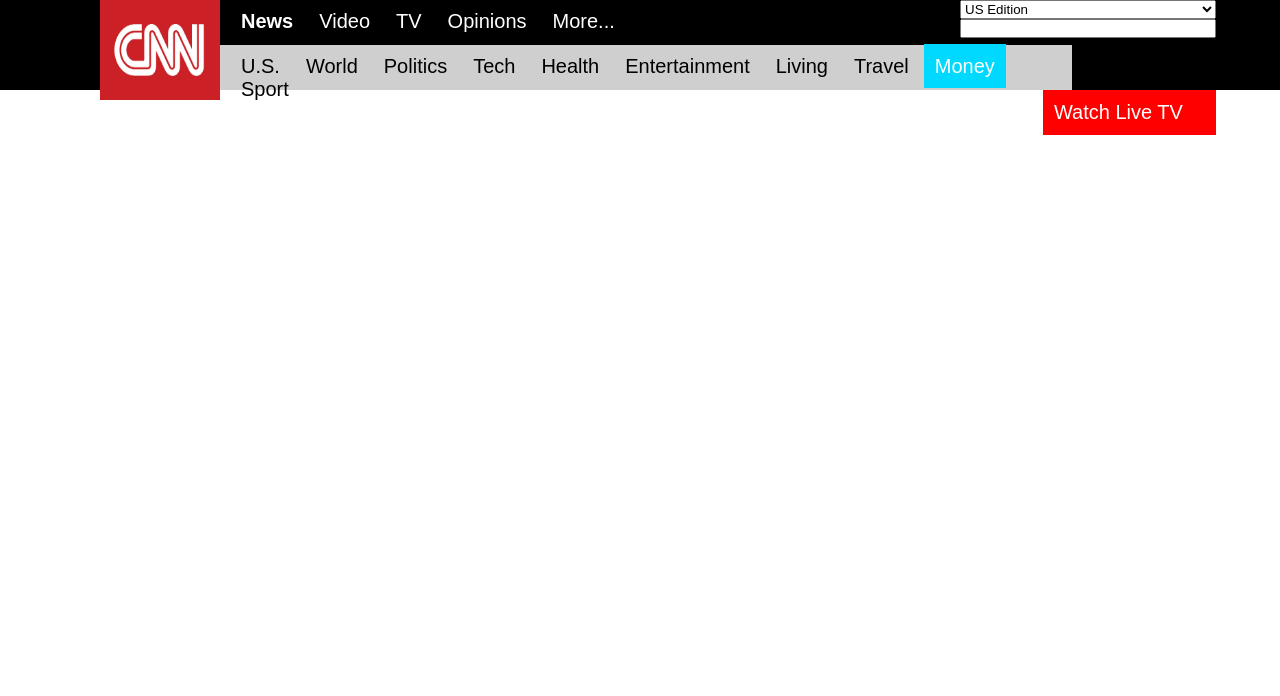
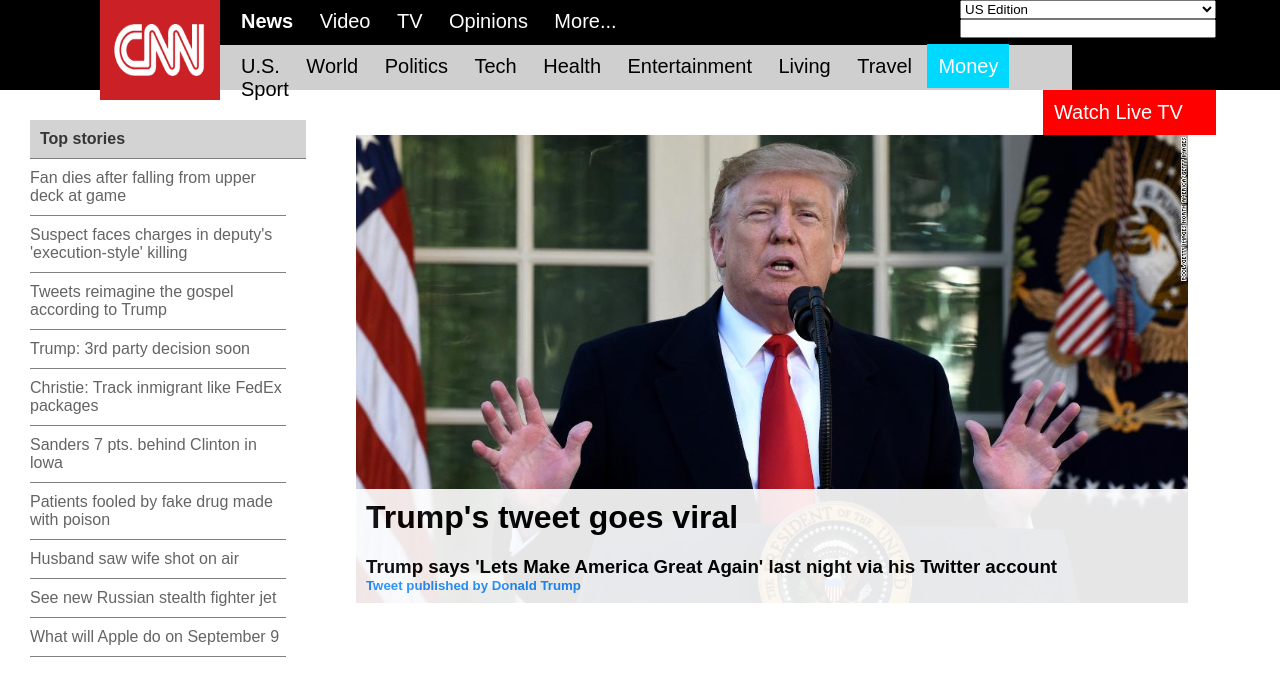
Before and after one commit to jlcruza/CNN_Website, a plain HTML site: page index.html in a window 1280 px wide. Drawn offline with Linux system fonts and the light colour scheme.

Commit message:
Added top headlines and front picture

```diff
--- a/index.html
+++ b/index.html
@@ -35,7 +35,36 @@
                 <a style="background-color: rgb(0, 217, 255); color: white">Money</a>
                 <a>Sport</a>
             </nav>
-            <a id="liveTV"  style="">Watch Live TV</a>
+            <a id="liveTV">Watch Live TV</a>
+        </div>
+
+        <!--The main content of the page-->
+        <div id="NewsWindows">
+            <div id="TopHeadlines">
+                <p class="headlines">Top stories</p>
+                <ul>
+                    <li>Fan dies after falling from upper deck at game</li>
+                    <li>Suspect faces charges in deputy's 'execution-style' killing</li>
+                    <li>Tweets reimagine the gospel according to Trump</li>
+                    <li>Trump: 3rd party decision soon</li>
+                    <li>Christie: Track inmigrant like FedEx packages</li>
+                    <li>Sanders 7 pts. behind Clinton in lowa </li>
+                    <li>Patients fooled by fake drug made with poison</li>
+                    <li>Husband saw wife shot on air</li>
+                    <li>See new Russian stealth fighter jet</li>
+                    <li>What will Apple do on September 9</li>
+                </ul>
+            </div>
+
+            <div id="bigNewsPic">
+                <img src="./assets/trump.jpg">
+                <div id="allImgInfo">
+                    <h1 class="imgCaption">Trump's tweet goes viral </h1>
+                    <h3 class="imgDescription">Trump says 'Lets Make America Great Again' last night via his Twitter account</h3>
+                    <h5 class="blueSource">Tweet published by Donald Trump</h5>
+                </div>
+
+            </div>
         </div>
     </body>
     <footer>
--- a/style.css
+++ b/style.css
@@ -2,6 +2,11 @@
     margin: 0;
     padding: 0;
     width: 100%;
+    font-family: Arial, Helvetica, sans-serif;
+}
+
+ul{
+    list-style-type: none;
 }
 
 #header{
@@ -57,5 +62,59 @@
 nav > a {
     padding: 11px;
     font-size: 20px;
-    font-family: Arial, Helvetica, sans-serif;
 }
+
+#NewsWindows{
+    margin-top: 30px;
+}
+
+#TopHeadlines{
+    float: left;
+    width: 20%;
+    margin-left: 30px;
+}
+
+.headlines {
+    background: lightgray;
+    color: rgb(54, 54, 54);
+    border-bottom: 1px solid gray;
+    padding: 10px;
+    font-weight: bold;
+}
+
+ul > li {
+    padding-top: 10px;
+    padding-bottom: 10px;
+    border-bottom: 1px solid gray;
+    color: rgb(100, 100, 100);
+}
+
+#bigNewsPic{
+    float: left;
+    position: relative;
+    width: 65%;
+    margin-left: 70px;
+}
+
+#allImgInfo{
+    position: absolute;
+    background-color: white;
+    opacity: 0.9;
+    bottom: 0;
+    height: 25%;
+}
+
+.imgCaption {
+    padding: 10px;
+}
+
+.imgDescription{
+    padding: 10px;
+    padding-bottom: 0;
+}
+
+.blueSource {
+    padding-left: 10px;
+    color: dodgerblue;
+    font-weight: bold;
+}
```
Also changed, not shown: assets/trump.jpg (added).
